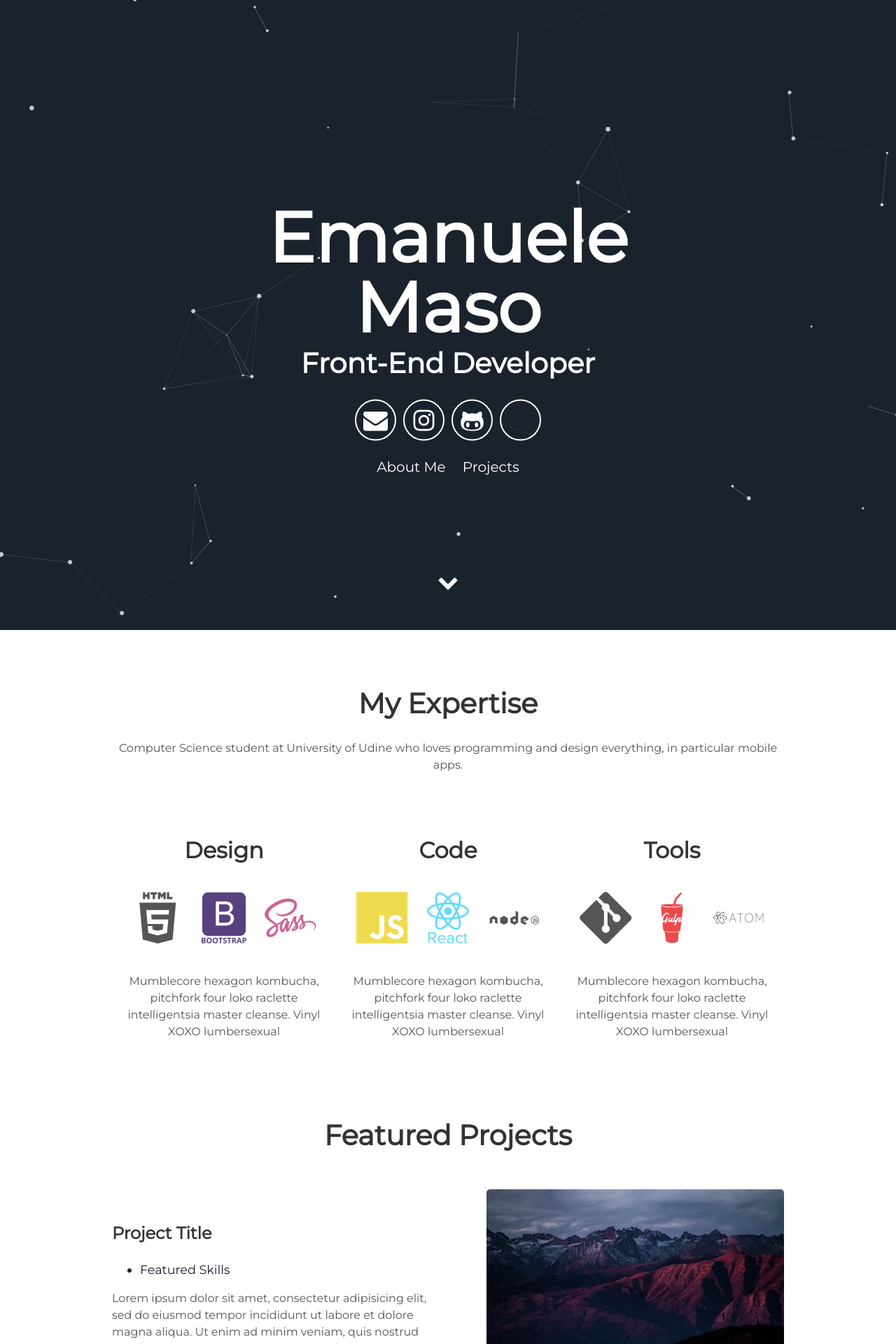
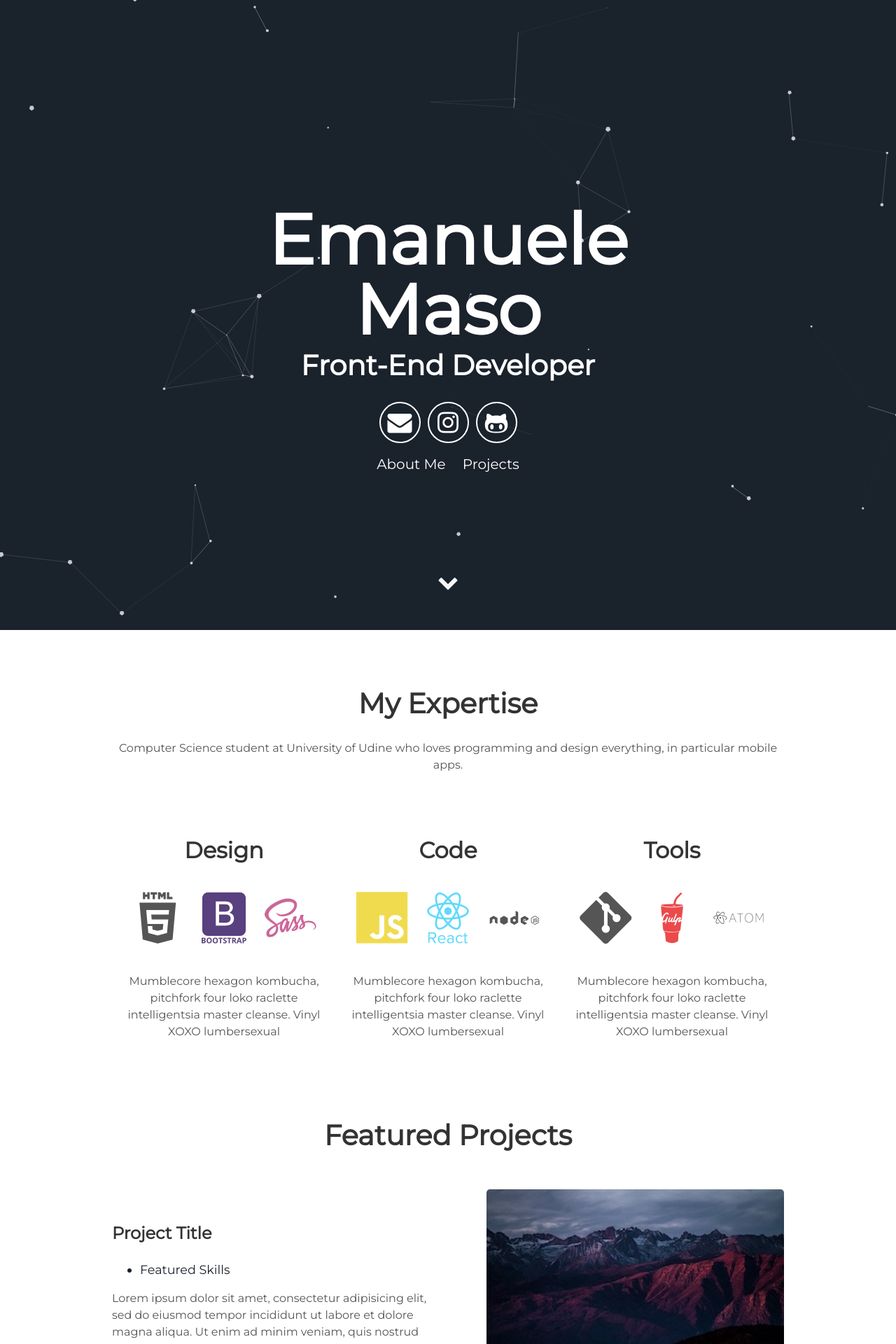
Before and after one commit to ClarkStoro/clarkstoro.github.io, a Jekyll site: the page built from index.html, in a window 1280 px wide. Shown: the top 1920 px of the page at 70% size. Built offline with Jekyll 4.4.1, drawn with Linux system fonts in a browser that asks for light colours.

Commit message:
Update header.html

```diff
--- a/_includes/header.html
+++ b/_includes/header.html
@@ -8,7 +8,6 @@
         <a aria-label="Send email" href="mailto:emanuele.maso97@gmail.com"><i class="icon fa fa-envelope"></i></a>
         <a aria-label="My Instagram" target="_blank" href="https://www.instagram.com/clarkstoro/"><i class="icon fa fa-instagram" aria-hidden="true"></i></a>
         <a aria-label="My Github" target="_blank" href="https://github.com/ClarkStoro"><i class="icon fa fa-github-alt" aria-hidden="true"></i></a>
-        <a aria-label="My Google Plus" target="_blank" href="#"><i class="icon fa fa-play-store" aria-hidden="true"></i></a>
       </div>
       <div class="header-links">
         <a class="link" href="#about" data-scroll>About Me</a>
```
